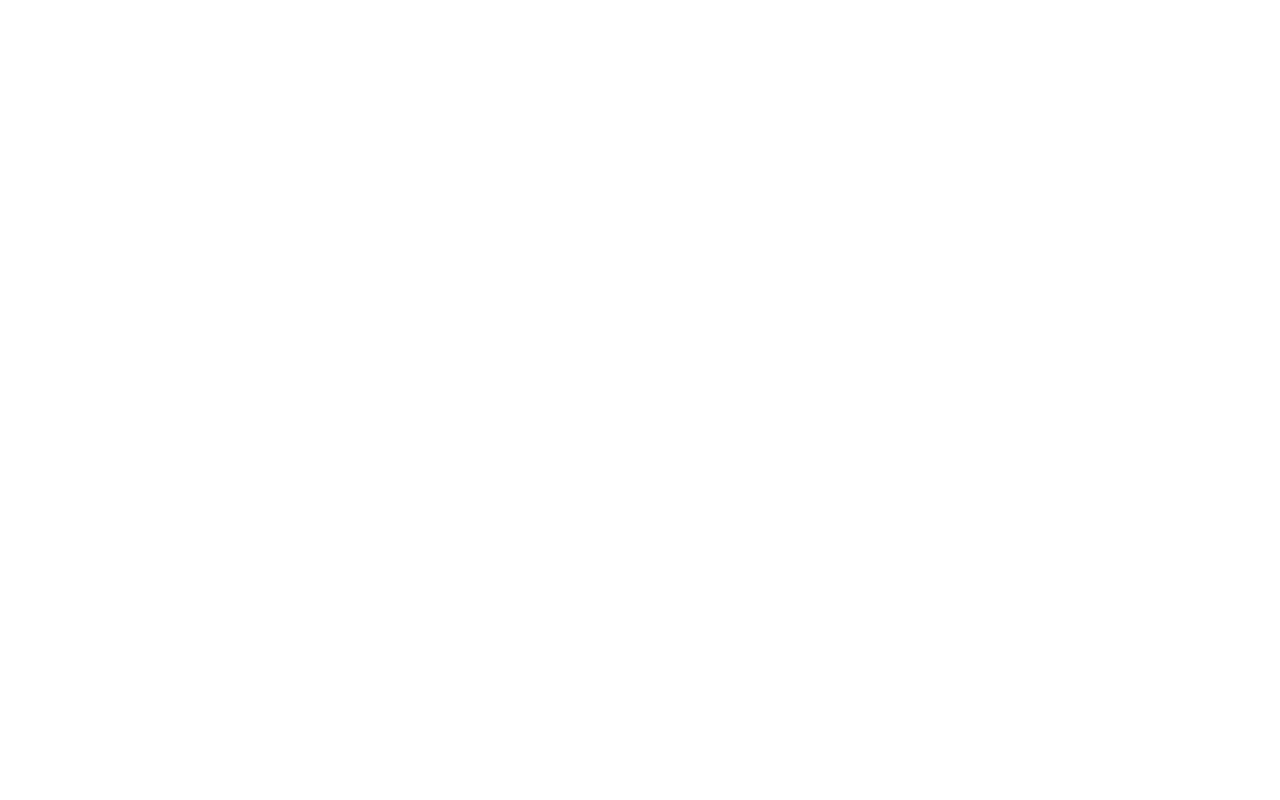
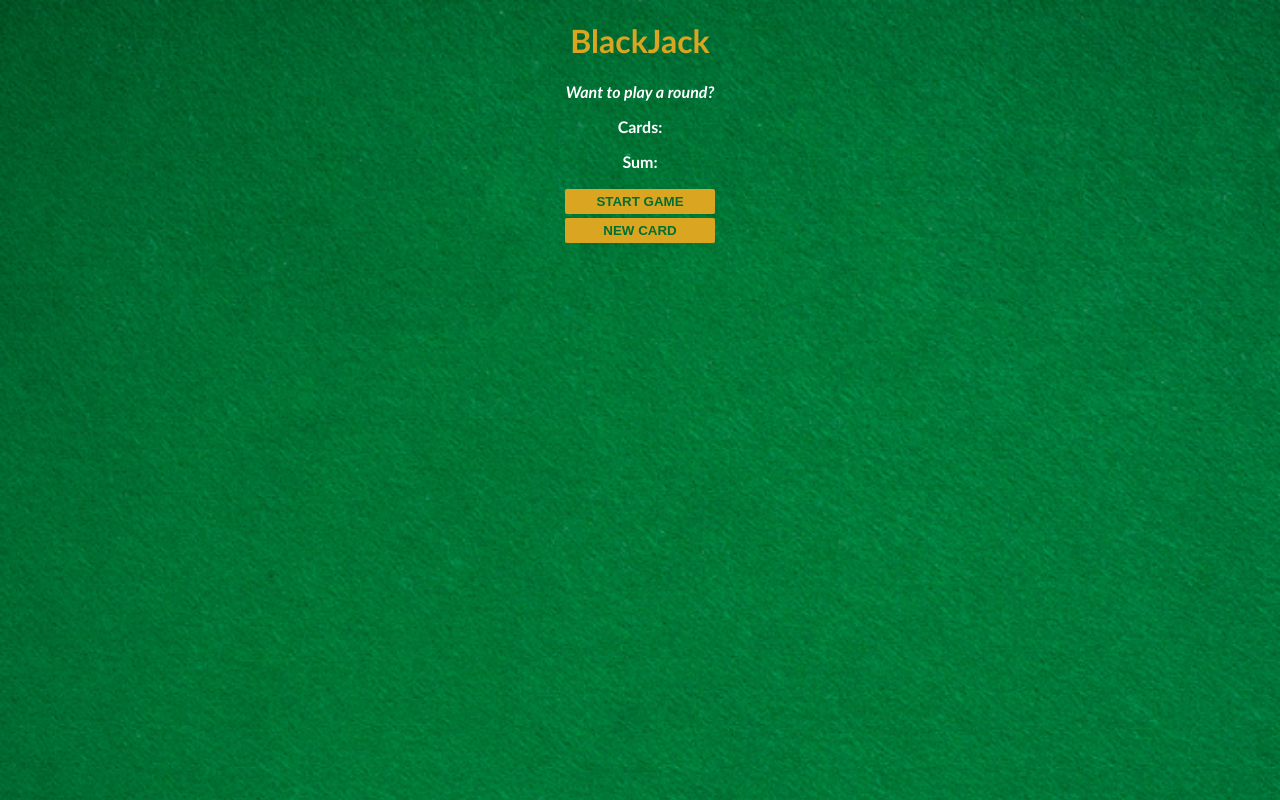
Before and after one commit to davidbelhamou/learnJs, a plain HTML site: page learnJs/Blackjack/index.html in a window 1280 px wide. Drawn offline with Linux system fonts and the light colour scheme.

Commit message:
continue with blackJack

```diff
--- a/learnJs/Blackjack/index.css
+++ b/learnJs/Blackjack/index.css
@@ -0,0 +1,37 @@
+h1{
+    color: goldenrod;
+}
+
+body {
+    font-family: 'Trebuchet MS', 'Lucida Sans Unicode', 'Lucida Grande', Arial, sans-serif;
+    background-image: url("image/table.png");
+    background-size: cover;
+    font-weight: bold;
+    color: white;
+    text-align: center;
+}
+
+#message-el {
+    font-style: italic;
+}
+
+button{
+    color: #016f32;
+    align-self: flex-start;
+    width: 150px;
+    background: goldenrod;
+    padding-top: 5px;
+    padding-bottom: 5px;
+    font-weight: bold;
+    border: none;
+    border-radius: 2px;
+    margin-bottom: 2px;
+    margin-top: 2px;
+    cursor: pointer;
+
+}
+
+
+p{
+    font-weight: bold;
+}
--- a/learnJs/Blackjack/index.html
+++ b/learnJs/Blackjack/index.html
@@ -2,9 +2,17 @@
 <html lang="en">
 <head>
     <meta charset="UTF-8">
-    <title>Title</title>
+    <title>Hello</title>
+    <link rel="stylesheet" href="index.css">
 </head>
 <body>
-
+<h1>BlackJack</h1>
+<p id="message-el">Want to play a round?</p>
+<p id="cards-el">Cards:</p>
+<p id="sum-el">Sum:</p>
+<button id="startGame-btn" onclick="startGame()">START GAME</button>
+<br>
+<button id="newCard-btn">NEW CARD</button>
+<script src="index.js"></script>
 </body>
 </html>
--- a/learnJs/Blackjack/index.js
+++ b/learnJs/Blackjack/index.js
@@ -0,0 +1,35 @@
+
+
+function getCard() {
+    return Math.round(Math.random() * 11 + 1)
+}
+
+let firstCard = getCard();
+let secondCard = getCard();
+let sum = firstCard + secondCard;
+
+let isAlive = true;
+let hasBlackJack = false;
+let messageEl = document.getElementById("message-el");
+let message = "";
+let sumEl = document.getElementById("sum-el");
+let cardsEl = document.getElementById("cards-el");
+
+
+
+function startGame(){
+
+    cardsEl.textContent = "Card: " + firstCard + " " + secondCard;
+    sumEl.textContent = "Sum: " + sum;
+    if (sum <= 20){
+        message = "Do you want to draw a new card";
+
+    }else if (sum === 21){
+        hasBlackJack = true;
+        message= "You got BlackJack";
+    }else {
+        console.log("You OUT!!!!");
+        isAlive = false;
+    }
+    messageEl.textContent = message;
+}
```
Also changed, not shown: learnJs/Blackjack/image/table.png (added).
